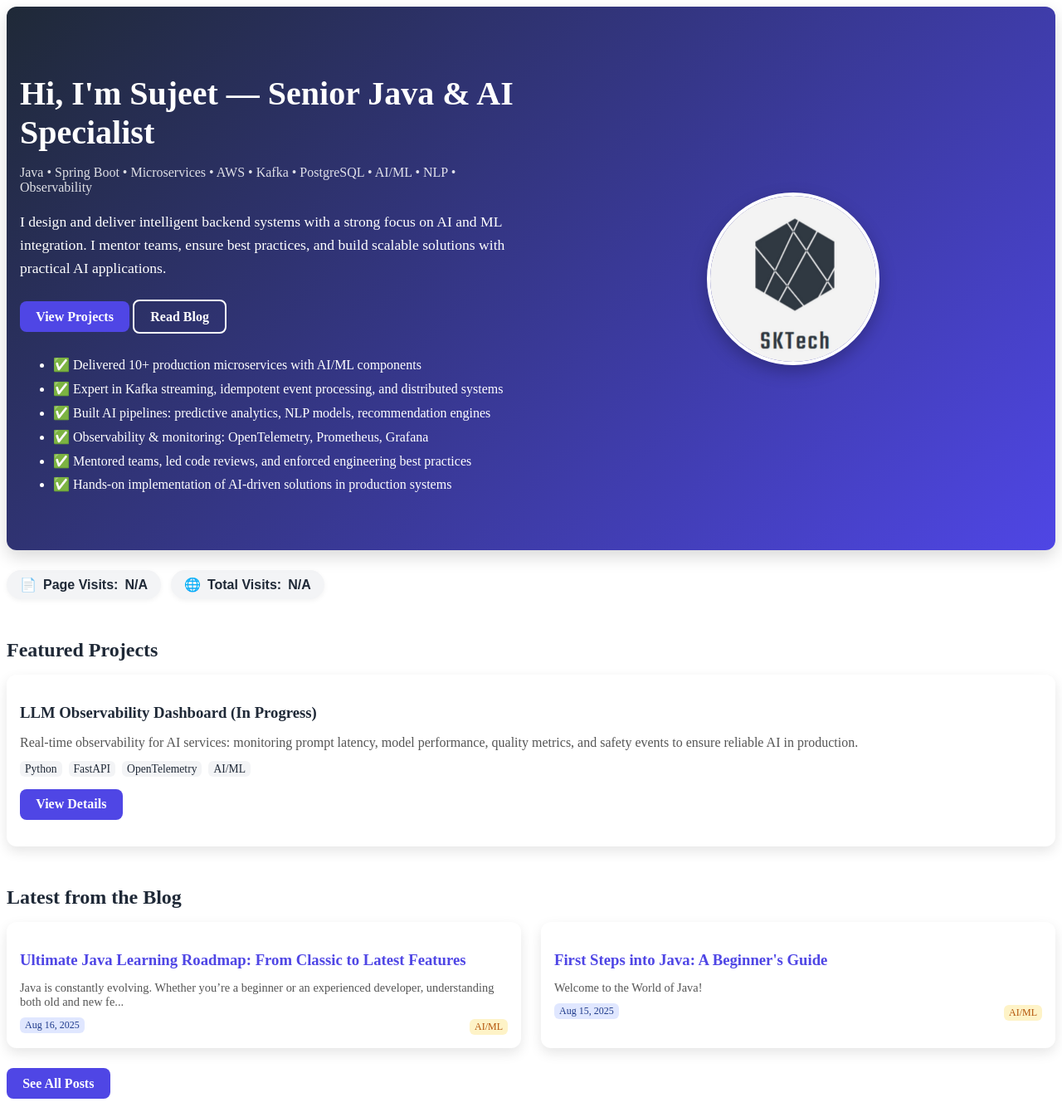
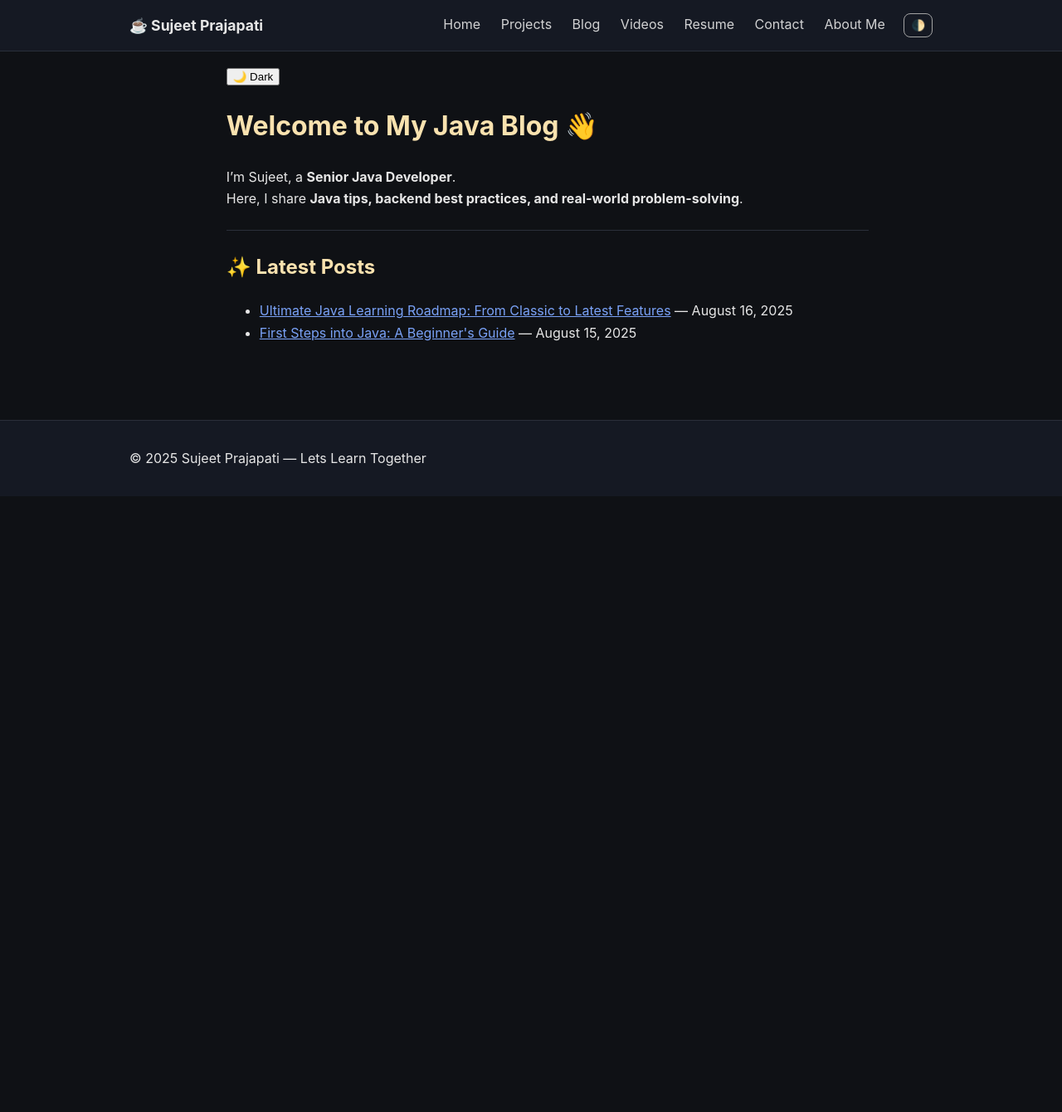
Before and after one commit to Sujeetkumar7/sujeetkumar7.github.io, a Jekyll site: the page built from index.md, in a window 1280 px wide and 1340 px high. Shown: the whole window at 83% size. Built offline with Jekyll 4.4.1, drawn with Linux system fonts in a browser that asks for light colours.

Commit message:
home page update

```diff
--- /dev/null
+++ b/_includes/head.html
@@ -0,0 +1 @@
+<script src="{{ '/assets/js/theme.js' | relative_url }}"></script>
--- a/index.md
+++ b/index.md
@@ -1,148 +1,25 @@
 ---
+layout: default
 title: Home
 ---
 
-<style>
-  /* THEME VARIABLES */
-  :root {
-    --bg: #ffffff;
-    --text: #1f2937;
-    --card: #ffffff;
-    --primary: #4f46e5;
-    --primary-dark: #4338ca;
-    --tag-bg: #f3f4f6;
-    --muted: #555;
-  }
-
-  [data-theme="dark"] {
-    --bg: #0f172a;
-    --text: #f1f5f9;
-    --card: #1e293b;
-    --primary: #6366f1;
-    --primary-dark: #4f46e5;
-    --tag-bg: #334155;
-    --muted: #cbd5e1;
-  }
-
-  body {
-    background: var(--bg);
-    color: var(--text);
-    transition: background 0.4s, color 0.4s;
-  }
-
-  /* ANIMATIONS */
-  .fade-in {
-    opacity: 0;
-    transform: translateY(20px);
-    animation: fadeInUp 0.8s ease forwards;
-  }
-  @keyframes fadeInUp {
-    to {
-      opacity: 1;
-      transform: translateY(0);
-    }
-  }
-
-  .hover-card {
-    transition: transform 0.3s, box-shadow 0.3s;
-  }
-  .hover-card:hover {
-    transform: translateY(-6px);
-    box-shadow: 0 12px 25px rgba(0, 0, 0, 0.25);
-  }
-
-  .btn {
-    background: var(--primary);
-    color: white;
-    padding: 0.6rem 1.2rem;
-    border-radius: 8px;
-    font-weight: 600;
-    text-decoration: none;
-    display: inline-block;
-    transition: background 0.3s, transform 0.2s;
-  }
-  .btn:hover {
-    background: var(--primary-dark);
-    transform: scale(1.05);
-  }
-
-  .btn.ghost {
-    background: transparent;
-    border: 2px solid white;
-    color: white;
-  }
-</style>
-
-<!-- HERO SECTION -->
-<section class="hero fade-in" style="display:flex; flex-wrap:wrap; align-items:center; gap:2rem; padding:3rem 1rem; background: linear-gradient(135deg, #1f2937, #4f46e5); color:white; border-radius:12px; box-shadow:0 8px 20px rgba(0,0,0,0.15);">
-  <div style="flex:1; min-width:300px;">
-    <h1 style="font-size:2.5rem; margin-bottom:0.5rem;">Hi, I'm Sujeet — Senior Java & AI Specialist</h1>
-    <p class="small" style="font-size:1rem; opacity:0.85; margin-bottom:1rem;">
-      Java • Spring Boot • Microservices • AWS • Kafka • PostgreSQL • AI/ML • NLP • Observability
-    </p>
-    <p style="font-size:1.1rem; line-height:1.6; margin-bottom:1.5rem;">
-      I design and deliver intelligent backend systems with a strong focus on AI and ML integration. I mentor teams, ensure best practices, and build scalable solutions with practical AI applications.
-    </p>
-    <p>
-      <a class="btn" href="/projects">View Projects</a>
-      <a class="btn ghost" href="/blog">Read Blog</a>
-    </p>
-    <ul class="list-unstyled" style="margin-top:1.5rem; line-height:1.8;">
-      <li>✅ Delivered 10+ production microservices with AI/ML components</li>
-      <li>✅ Expert in Kafka streaming, idempotent event processing, and distributed systems</li>
-      <li>✅ Built AI pipelines: predictive analytics, NLP models, recommendation engines</li>
-      <li>✅ Observability & monitoring: OpenTelemetry, Prometheus, Grafana</li>
-      <li>✅ Mentored teams, led code reviews, and enforced engineering best practices</li>
-      <li>✅ Hands-on implementation of AI-driven solutions in production systems</li>
-    </ul>
-  </div>
-
-  <div style="flex:1; min-width:250px; text-align:center;">
-    <img class="avatar fade-in" src="/assets/images/avatar-placeholder.png" alt="Developer avatar" style="border-radius:50%; max-width:200px; border:4px solid white; box-shadow:0 8px 20px rgba(0,0,0,0.25); transition: transform 0.3s;" onmouseover="this.style.transform='scale(1.05)'" onmouseout="this.style.transform='scale(1)'">
-  </div>
-</section>
-
-<!-- VISITOR COUNTER -->
-{% include visitor-counter.html %}
-
-<!-- FEATURED PROJECTS -->
-<div class="card fade-in" style="margin-top:3rem;">
-  <h2 style="margin-bottom:1rem;">Featured Projects</h2>
-  <div class="grid cards" style="display:grid; grid-template-columns:repeat(auto-fit, minmax(300px, 1fr)); gap:1.5rem;">
-
-    <div class="card project-card hover-card" style="padding:1rem; border-radius:12px; box-shadow:0 6px 15px rgba(0,0,0,0.1); background:var(--card);">
-      <h3 style="margin-bottom:0.5rem;">LLM Observability Dashboard (In Progress)</h3>
-      <p class="small" style="margin-bottom:0.8rem; color:var(--muted);">
-        Real-time observability for AI services: monitoring prompt latency, model performance, quality metrics, and safety events to ensure reliable AI in production.
-      </p>
-      <div style="margin-bottom:0.8rem;">
-        <span class="tag" style="background:var(--tag-bg); padding:2px 6px; border-radius:6px; margin-right:4px; font-size:0.85rem;">Python</span>
-        <span class="tag" style="background:var(--tag-bg); padding:2px 6px; border-radius:6px; margin-right:4px; font-size:0.85rem;">FastAPI</span>
-        <span class="tag" style="background:var(--tag-bg); padding:2px 6px; border-radius:6px; margin-right:4px; font-size:0.85rem;">OpenTelemetry</span>
-        <span class="tag" style="background:var(--tag-bg); padding:2px 6px; border-radius:6px; font-size:0.85rem;">AI/ML</span>
-      </div>
-      <p><a class="btn" href="/projects/llm-obs.md">View Details</a></p>
-    </div>
-
-  </div>
+<div class="theme-toggle">
+  <button id="theme-btn">🌙 Dark</button>
 </div>
 
-<!-- LATEST BLOG POSTS -->
-<div class="card fade-in" style="margin-top:3rem;">
-  <h2 style="margin-bottom:1rem;">Latest from the Blog</h2>
-  <div class="grid cards" style="display:grid; grid-template-columns:repeat(auto-fit, minmax(280px, 1fr)); gap:1.5rem;">
-    {% for post in site.posts limit:3 %}
-    <div class="post-card hover-card" style="padding:1rem; border-radius:12px; box-shadow:0 6px 15px rgba(0,0,0,0.1); background:var(--card);">
-      <h3 style="margin-bottom:0.5rem;"><a href="{{ post.url }}" style="color:var(--primary); text-decoration:none; transition: color 0.3s;" onmouseover="this.style.color=var(--primary-dark)" onmouseout="this.style.color=var(--primary)">{{ post.title }}</a></h3>
-      <p class="small" style="color:var(--muted); font-size:0.9rem; margin-bottom:0.5rem;">
-        {{ post.excerpt | strip_html | truncate: 120 }}
-      </p>
-      <div style="display:flex; justify-content:space-between; align-items:center; flex-wrap:wrap;">
-        <span class="badge" style="background:#e0e7ff; color:#1e3a8a; font-size:0.75rem; padding:2px 6px; border-radius:6px;">{{ post.date | date: "%b %d, %Y" }}</span>
-        <span class="tag" style="background:#fef3c7; color:#b45309; font-size:0.75rem; padding:2px 6px; border-radius:6px; margin-top:4px;">AI/ML</span>
-      </div>
-    </div>
-    {% endfor %}
-  </div>
-  <p style="margin-top:1.5rem;"><a class="btn" href="/blog">See All Posts</a></p>
-</div>
+# Welcome to My Java Blog 👋
+
+I’m Sujeet, a **Senior Java Developer**.
+Here, I share **Java tips, backend best practices, and real-world problem-solving**.
+
+---
+
+## ✨ Latest Posts
+<ul>
+{% for post in site.posts %}
+  <li>
+    <a href="{{ post.url | relative_url }}">{{ post.title }}</a>
+    <span class="date"> — {{ post.date | date: "%B %d, %Y" }}</span>
+  </li>
+{% endfor %}
+</ul>
```
Also changed, not shown: assets/css/style.css (added, +43 -0 lines), assets/theam.js (added, +20 -0 lines).
